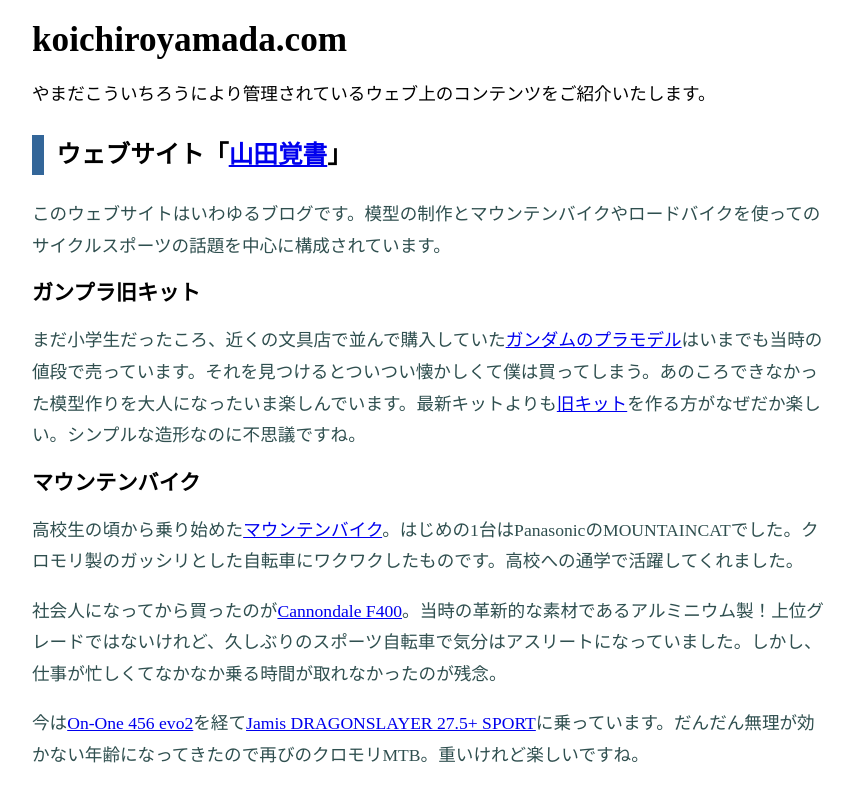
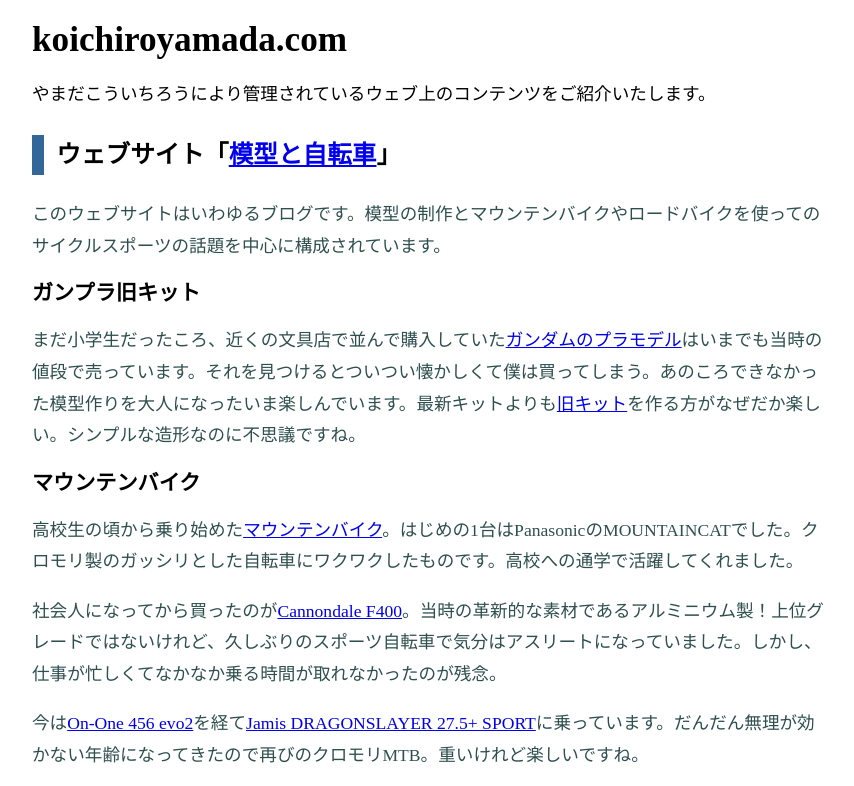
Before and after one commit to koichiroyamada/koichiroyamadacom, a plain HTML site: page index.html in a window 1280 px wide. Shown: the top 786 px of the page, without its empty margins (208-1062 px from the left). Drawn offline with Linux system fonts and the light colour scheme.

Commit message:
Update index.html

```diff
--- a/index.html
+++ b/index.html
@@ -68,7 +68,7 @@
   </header>
   <article>
     <section>
-      <h1>ウェブサイト「<a href="http://www.k16.com/?=kyc" title="山田覚書">山田覚書</a>」</h1>
+      <h1>ウェブサイト「<a href="http://www.k16.com/?=kyc" title="模型と自転車">模型と自転車</a>」</h1>
       <p>このウェブサイトはいわゆるブログです。模型の制作とマウンテンバイクやロードバイクを使ってのサイクルスポーツの話題を中心に構成されています。</p>
       <h2>ガンプラ旧キット</h2>
       <p>まだ小学生だったころ、近くの文具店で並んで購入していた<a href="https://www.k16.com/tags/gunpla.html">ガンダムのプラモデル</a>はいまでも当時の値段で売っています。それを見つけるとついつい懐かしくて僕は買ってしまう。あのころできなかった模型作りを大人になったいま楽しんでいます。最新キットよりも<a href="https://www.k16.com/tags/nograde.html">旧キット</a>を作る方がなぜだか楽しい。シンプルな造形なのに不思議ですね。</p>
```
